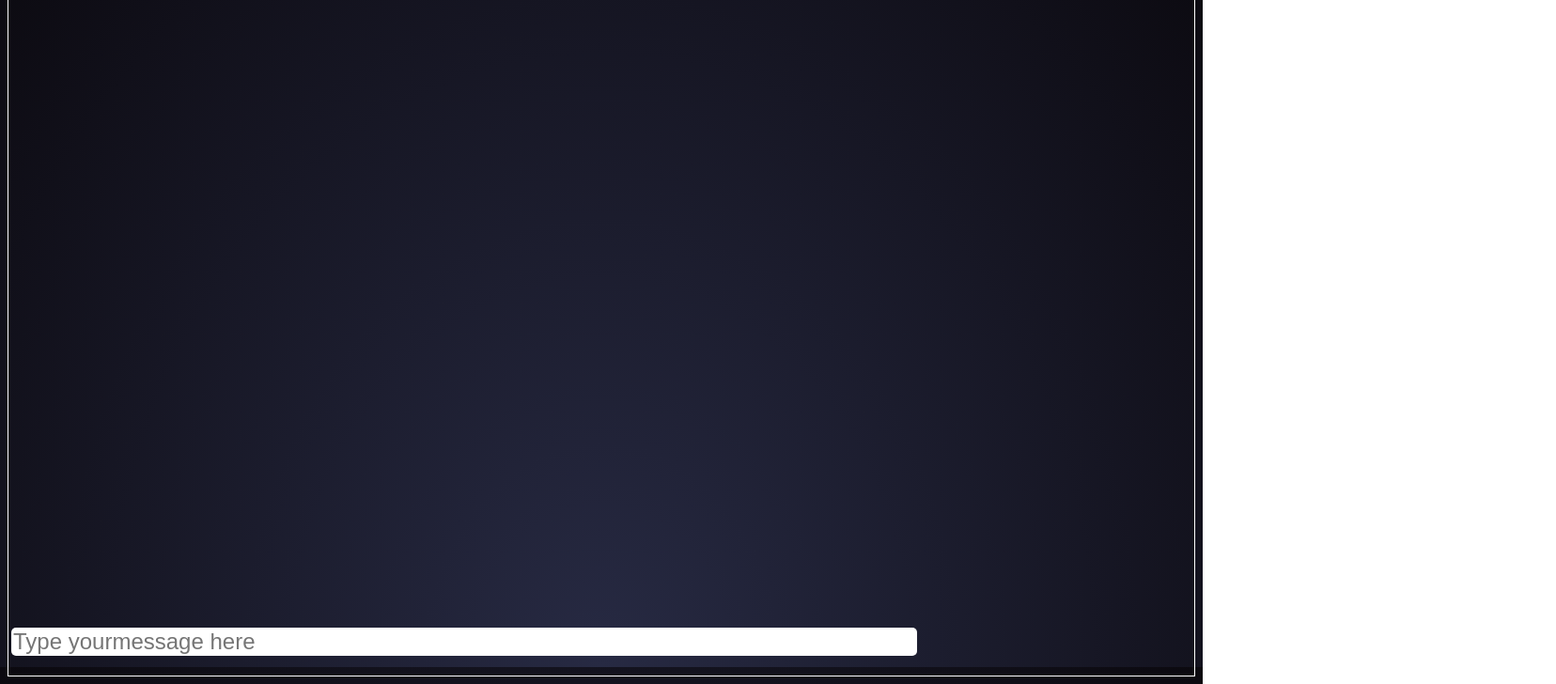
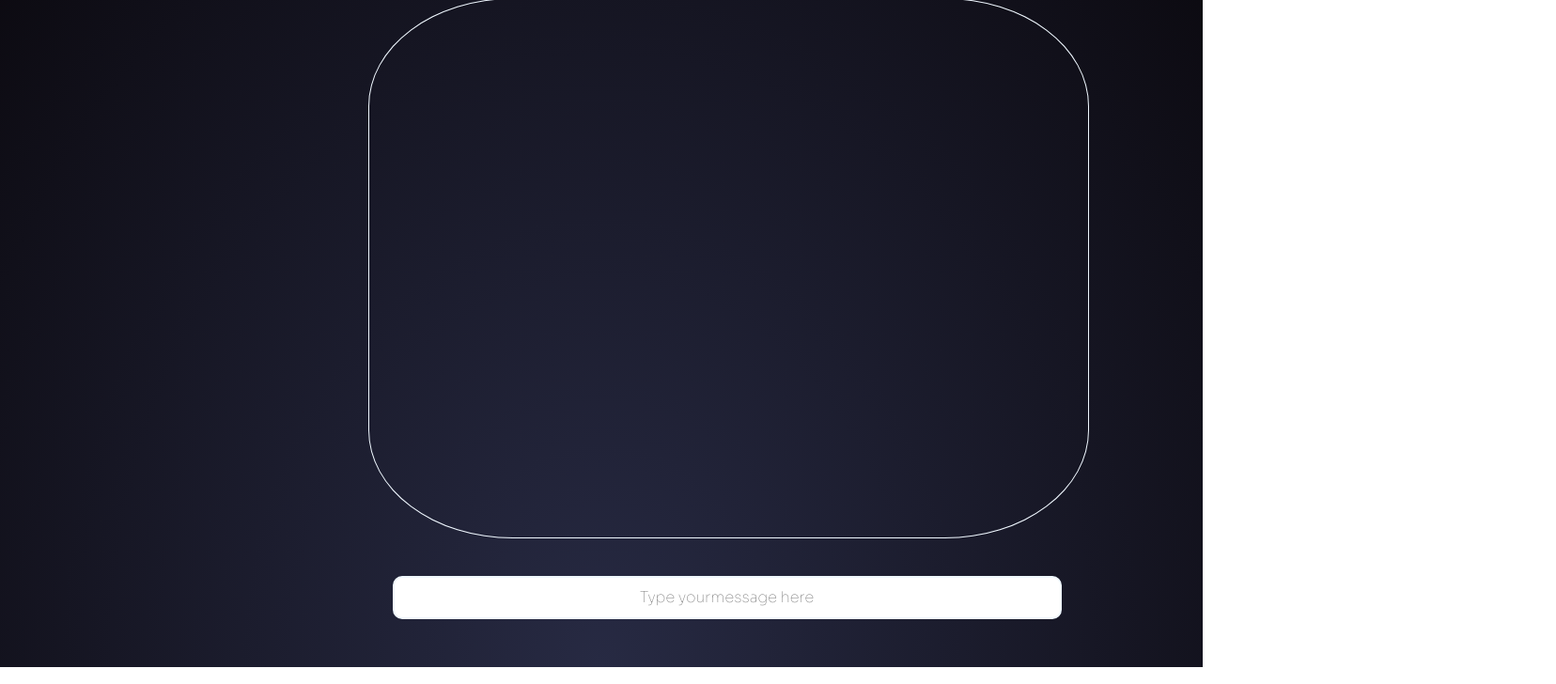
Before and after one commit to sorayapnblm/story-teller-open-ai, a React (Vite) app in the folder client/: page /chat in a window 1280 px wide. Shown: the part 90-818 px from the top of the page at 94% size, 1656 px wide, since content can reach past the window. Built offline with nearby package versions, Linux system fonts and the light colour scheme.

Commit message:
Change the ntire style of Chat.jsx

```diff
--- a/client/src/styles/Chat.css
+++ b/client/src/styles/Chat.css
@@ -1,15 +1,49 @@
-/* .body {
-  text-align: center;
-  display: flex;
-  background-color: darkred;
+.chat-container{
+  position: relative;
+  top: 10vh;
+  left: 30vw;
+}
+
+
+.chatbox {
+  position: relative;
   color: aliceblue;
-  position: absolute;
-  top: 0;
-  bottom: 0;
-  right: 0;
+  border: 1px solid aliceblue;
+  width: 40vw;
+  height: 40vh;
+  padding: 10%;
+  border-radius: 20%;
+  font-family: 'Sora', sans-serif;
+
+}
+
+.chat-input-holder {
+  position: relative;
+  left: 2vw;
+  top: 5vh;
+  width: 50vw;
+  /* border: 1px solid red;
+  border-radius: 10px; */
+}
+
+/* .formtest {
+  border-radius: 10%;
 } */
 
-.test {
+.chat-input-textarea {
+  width: 55vw;
+  font-family: 'Sora', sans-serif;
+  font-size: 1rem;
+  text-align: center;
+  height: 5vh;
+  border: 2px solid aliceblue;
+  border-radius: 10px;
+
+
+}
+
+
+/* .test {
     display: flex;
     background-color: rgb(41, 44, 43);
   }
@@ -18,7 +52,6 @@
   .sidemenu {
     width: 20vw;
     height: 100vh;
-    /* border: 1px solid white; */
     text-align: center;
     color: aliceblue;
 
@@ -66,4 +99,4 @@
     border-color: none;
     margin: 12px;
     outline: none;
-  }
+  } */
```
